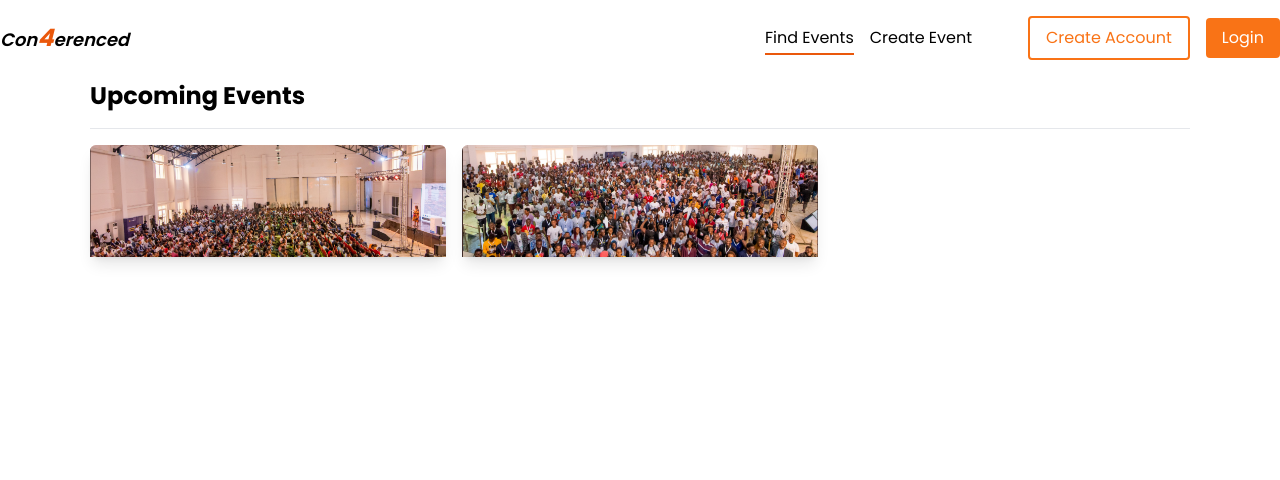
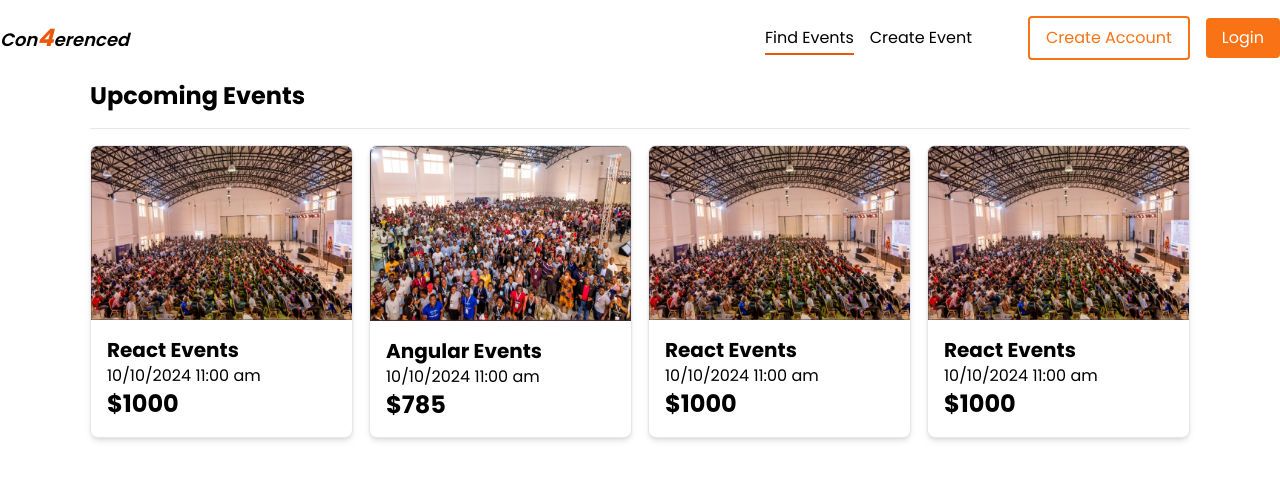
Before and after one commit to Mustycodes/con4erenced, a Next.js app: page /all-events in a window 1280 px wide. Shown: the top 480 px of the page. Built offline with nearby package versions, Linux system fonts and the light colour scheme.

Commit message:
style eventthumbnail card

```diff
--- a/app/(routes)/(root)/all-events/page.tsx
+++ b/app/(routes)/(root)/all-events/page.tsx
@@ -32,12 +32,42 @@ const AllEvents = () => {
         country: "Nigeria",
       },
     },
+    {
+      id: 3,
+      name: "React Events",
+      date: "10/10/2024",
+      time: "11:00 am",
+      price: 1000,
+      onlineUrl: '',
+      imageUrl: "/assets/images/DevFest2.png",
+      location: {
+        address: "11, broad street",
+        city: "Surulere",
+        state: "Lagos",
+        country: "Nigeria",
+      },
+    },
+    {
+      id: 3,
+      name: "React Events",
+      date: "10/10/2024",
+      time: "11:00 am",
+      price: 1000,
+      onlineUrl: '',
+      imageUrl: "/assets/images/DevFest2.png",
+      location: {
+        address: "11, broad street",
+        city: "Surulere",
+        state: "Lagos",
+        country: "Nigeria",
+      },
+    },
   ];
   return (
     <div>
       <h1 className='font-bold text-2xl my-4'>Upcoming Events</h1>
       <hr className="my-4" />
-      <div className="grid md:grid-cols-3 2xl:grid-cols-4 gap-4">
+      <div className="grid md:grid-cols-4 gap-4">
         {events.map((event) => (
           <EventThumbnail event={event} />
         ))}
--- a/app/components/EventThumbnail.tsx
+++ b/app/components/EventThumbnail.tsx
@@ -6,13 +6,13 @@ interface EventProps {
 }
 const Event = ({ event }: EventProps) => {
   return (
-    <article className='relative w-full bg-red-100 shadow-lg rounded-md'>
-      <Link href={`/all-events/${event.id}`} className="w-full h-44">
-        <Image src={event.imageUrl} layout="fill" className="rounded-t-md object-cover" alt="" />
+    <article className='max-w-sm border border-gray-200 shadow-md rounded-lg bg-white overflow-hidden'>
+      <Link href={`/all-events/${event.id}`}>
+        <Image src={event.imageUrl} width={800} height={800} alt={event.name} />
       </Link>
-      <div className='flex flex-col p-4'>
-        <Link href={`/all-events/${event.id}`}>
-          <h2 className='font-bold'>{event.name}</h2>
+      <div className='m-4'>
+        <Link href={`/all-events/${event.id}`} className='hover:underline'>
+          <h4 className='font-bold text-xl'>{event.name}</h4>
         </Link>
         <p>
           {event.date} {event.time}
```
